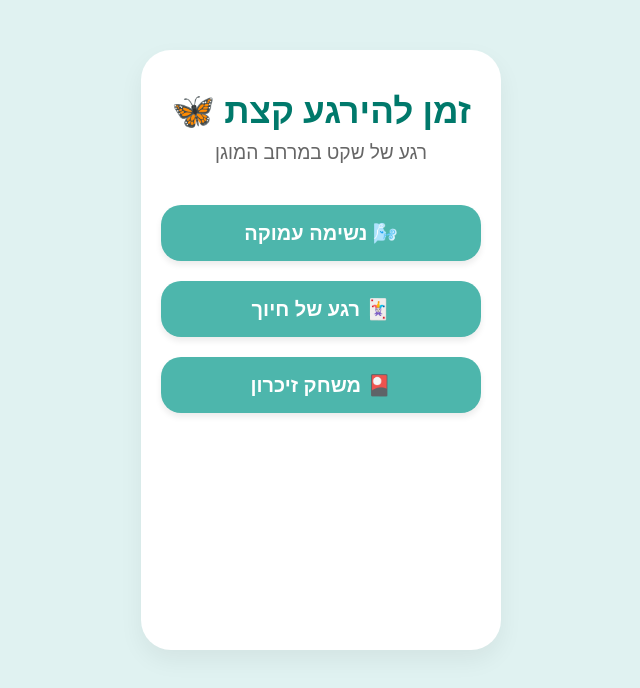
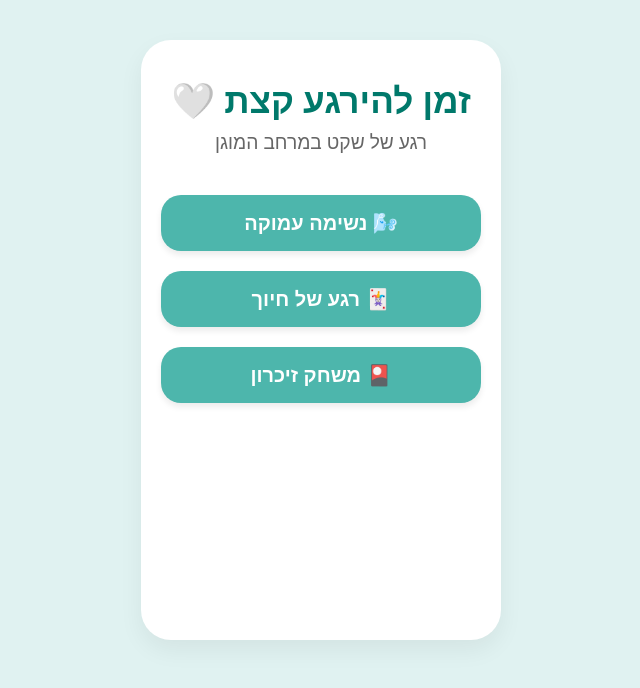
Before and after one commit to hadasyev/safe-room-calm, a plain HTML site: page index.html in a window 1280 px wide. Shown: the whole page, without its empty margins (319-959 px from the left). Drawn offline with Linux system fonts and the light colour scheme.

Commit message:
Update index.html

```diff
--- a/index.html
+++ b/index.html
@@ -32,7 +32,7 @@
             width: 95%;
             max-width: 360px;
             height: 75vh;
-            margin-top: 30px;
+            margin-top: 20px;
             background: var(--white);
             padding: 20px;
             border-radius: 30px;
@@ -168,7 +168,7 @@
     <div class="container">
         <!-- Main Menu -->
         <div id="home" class="screen active">
-            <h1>זמן להירגע קצת 🦋</h1>
+            <h1>זמן להירגע קצת 🤍</h1>
             <span class="subtitle">רגע של שקט במרחב המוגן</span>
             <div style="flex-grow: 1; display: flex; flex-direction: column; justify-content: flex-start; width: 100%;">
                 <button class="menu-btn" onclick="showScreen('breathing')">🌬️ נשימה עמוקה</button>
```
